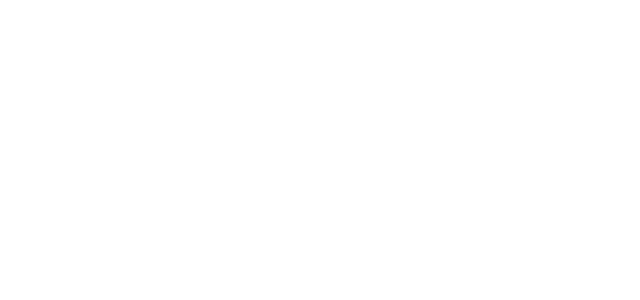
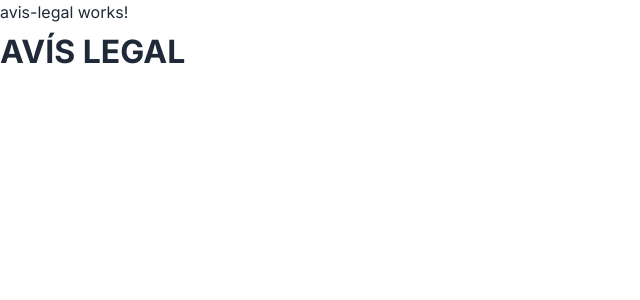
Before and after one commit to aleixfal7/dentalpolo, an Angular app in the folder frontend/: page /avis-legal in a window 1280 px wide. Before the commit this address led to /. Shown: the top 300 px of the page, without its empty margins (0-640 px from the left). Built offline with nearby package versions, Linux system fonts and the light colour scheme.

Commit message:
redirecció al avis legal

```diff
--- a/frontend/src/app/app.routes.ts
+++ b/frontend/src/app/app.routes.ts
@@ -1,6 +1,8 @@
 import { Routes } from '@angular/router';
 import { HomeComponent } from './pages/home/home.component';
+import { AvisLegalComponent } from './pages/avis-legal/avis-legal.component';
 
 export const routes: Routes = [
-	{ path: '', component: HomeComponent }
+	{ path: '', component: HomeComponent },
+	{ path: 'avis-legal', component: AvisLegalComponent }
 ];
--- /dev/null
+++ b/frontend/src/app/pages/avis-legal/avis-legal.component.html
@@ -0,0 +1,2 @@
+<p>avis-legal works!</p>
+<h1>AVÍS LEGAL</h1>
--- /dev/null
+++ b/frontend/src/app/pages/avis-legal/avis-legal.component.scss
@@ -0,0 +1,5 @@
+/* Styles for Avis Legal page (empty for now) */
+
+.avis-legal-container {
+  padding: 24px;
+}
--- a/frontend/src/app/pages/home/home.component.html
+++ b/frontend/src/app/pages/home/home.component.html
@@ -131,7 +131,7 @@
 				<div class="footer-bottom">
 					<p>&copy; 2025 Clínica Dental E. Polo. Tots els drets reservats.</p>
 					<div class="footer-links">
-						<a href="/avis-legal">Avís Legal</a>
+						<a [routerLink]="['/avis-legal']" (click)="closeMenu()">Avís Legal</a>
 						<a href="#privacitat">Política de Privacitat</a>
 						<a href="#cookies">Cookies</a>
 					</div>
--- a/frontend/src/app/pages/home/home.component.ts
+++ b/frontend/src/app/pages/home/home.component.ts
@@ -1,5 +1,6 @@
 import { Component, OnInit } from '@angular/core';
 import { CommonModule } from '@angular/common';
+import { RouterModule } from '@angular/router';
 
 interface Service {
   icon: string;
@@ -21,7 +22,7 @@
 @Component({
   selector: 'app-home',
   standalone: true,
-  imports: [CommonModule],
+  imports: [CommonModule, RouterModule],
   templateUrl: './home.component.html',
   styleUrls: ['./home.component.scss']
 })
```
Also changed, not shown: frontend/src/app/pages/avis-legal/avis-legal.component.ts (added, +12 -0 lines), 1 other file (tests, documents, lock files or other folders).
